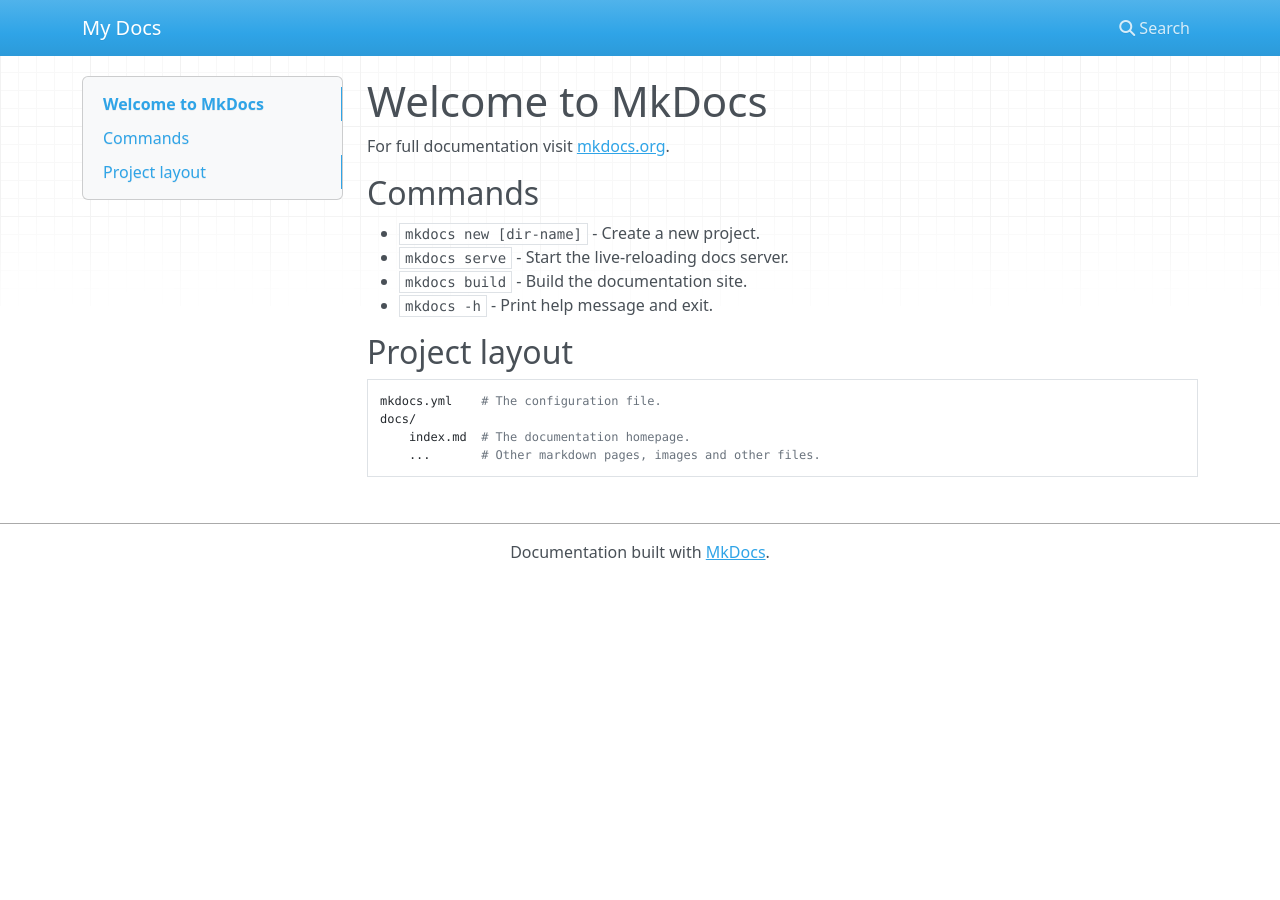
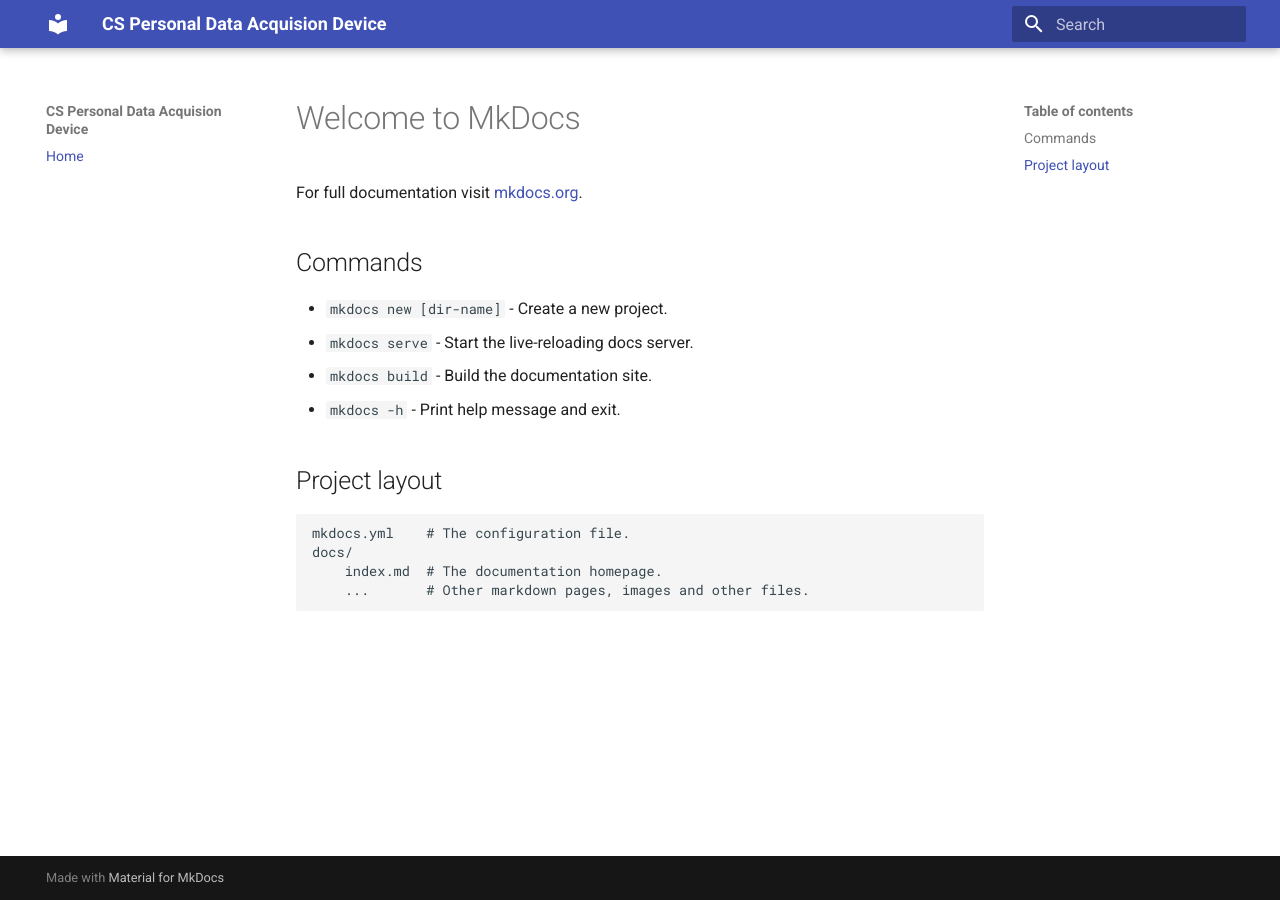
Before and after one commit to CS-Personal-Data-Acquisition-Prototype/CS-Personal-Data-Acquisition-Prototype.github.io, an MkDocs documentation site: the page built from docs/index.md, in a window 1280 px wide. Built offline with MkDocs 1.6.1 and Material for MkDocs 9.7.7, drawn with Linux system fonts in a browser that asks for light colours; nearby versions of some CDN libraries.

Commit message:
Add mkdocs-material themeing

```diff
--- a/mkdocs.yml
+++ b/mkdocs.yml
@@ -1 +1,4 @@
-site_name: My Docs
+site_name: CS Personal Data Acquision Device
+nav:
+  - Home: index.md
+theme: material
```
Also changed, not shown: README.md (+1 -1 lines), 1 other file.
